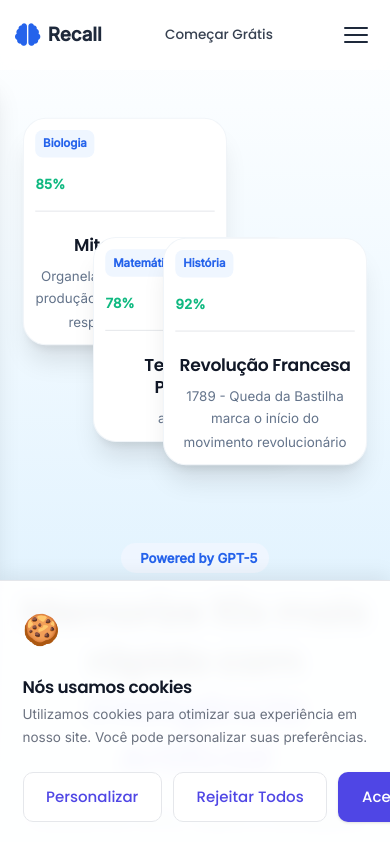
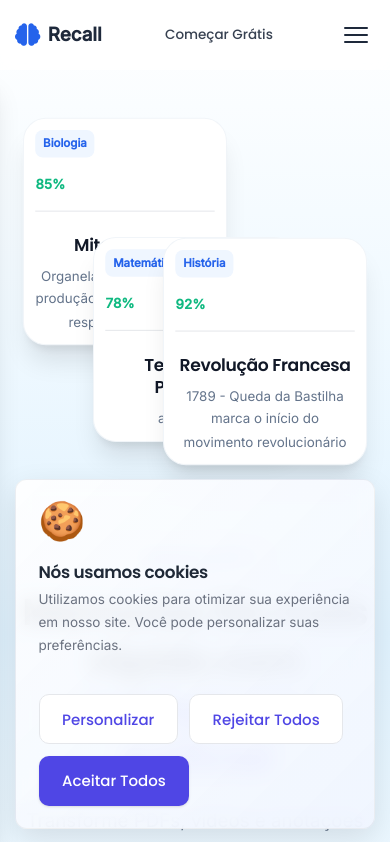
Before and after one commit to RD1707/project-recall, a React (Vite) app in the folder frontend/: page / in a window 390 px wide. Shown: the top 842 px of the page. Built offline with nearby package versions, Linux system fonts and the light colour scheme.

Commit message:
Update cookie-banner.css

```diff
--- a/frontend/src/assets/css/cookie-banner.css
+++ b/frontend/src/assets/css/cookie-banner.css
@@ -1,26 +1,32 @@
-.cookie-banner {
-    position: fixed;
-    bottom: 0;
-    left: 0;
-    right: 0;
-    background-color: rgba(255, 255, 255, 0.95);
-    backdrop-filter: blur(8px);
-    border-top: 1px solid var(--color-border);
-    padding: 1.5rem;
-    z-index: 2000;
-    box-shadow: 0 -4px 20px rgba(0, 0, 0, 0.08);
-    animation: slideUp 0.5s ease-out;
-}
-
 @keyframes slideUp {
     from {
         transform: translateY(100%);
+        opacity: 0;
     }
-
     to {
         transform: translateY(0);
+        opacity: 1;
     }
 }
+
+.cookie-banner {
+    position: fixed;
+    bottom: 1.5rem;
+    left: 1.5rem;
+    right: 1.5rem;
+    max-width: 1100px;
+    margin: 0 auto;
+    background: linear-gradient(135deg, rgba(255, 255, 255, 0.9), rgba(240, 245, 255, 0.95));
+    backdrop-filter: blur(10px);
+    -webkit-backdrop-filter: blur(10px);
+    border: 1px solid rgba(0, 0, 0, 0.05);
+    border-radius: var(--border-radius-lg);
+    padding: 1.5rem;
+    z-index: 2000;
+    box-shadow: 0 10px 30px rgba(0, 0, 0, 0.1);
+    animation: slideUp 0.5s cubic-bezier(0.165, 0.84, 0.44, 1) forwards;
+}
+
 
 .cookie-content {
     display: flex;
@@ -33,12 +39,14 @@
 }
 
 .cookie-icon {
-    font-size: 2rem;
+    font-size: 2.5rem;
+    line-height: 1;
 }
 
 .cookie-text h3 {
     margin: 0 0 0.25rem 0;
     font-size: 1.125rem;
+    color: var(--color-dark-800);
 }
 
 .cookie-text p {
@@ -51,6 +59,7 @@
     display: flex;
     gap: 0.75rem;
     flex-shrink: 0;
+    flex-wrap: wrap;
 }
 
 .cookie-modal-overlay {
@@ -189,8 +198,19 @@ input:disabled+.slider {
 }
 
 @media(max-width: 768px) {
+    .cookie-banner {
+        left: 1rem;
+        right: 1rem;
+        bottom: 1rem;
+    }
     .cookie-content {
         flex-direction: column;
         align-items: flex-start;
+        text-align: left;
+    }
+    .cookie-actions {
+        width: 100%;
+        justify-content: flex-start;
+        margin-top: 1rem;
     }
 }
```
